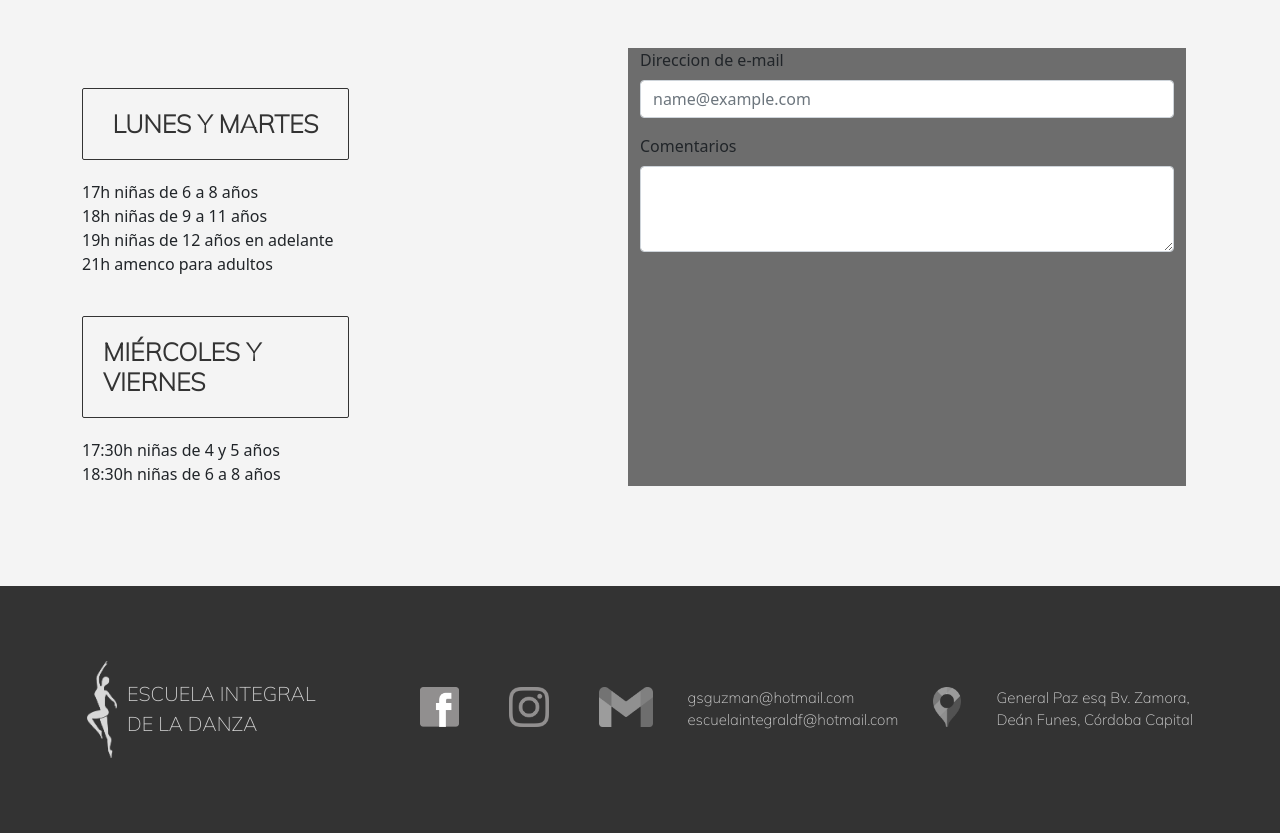
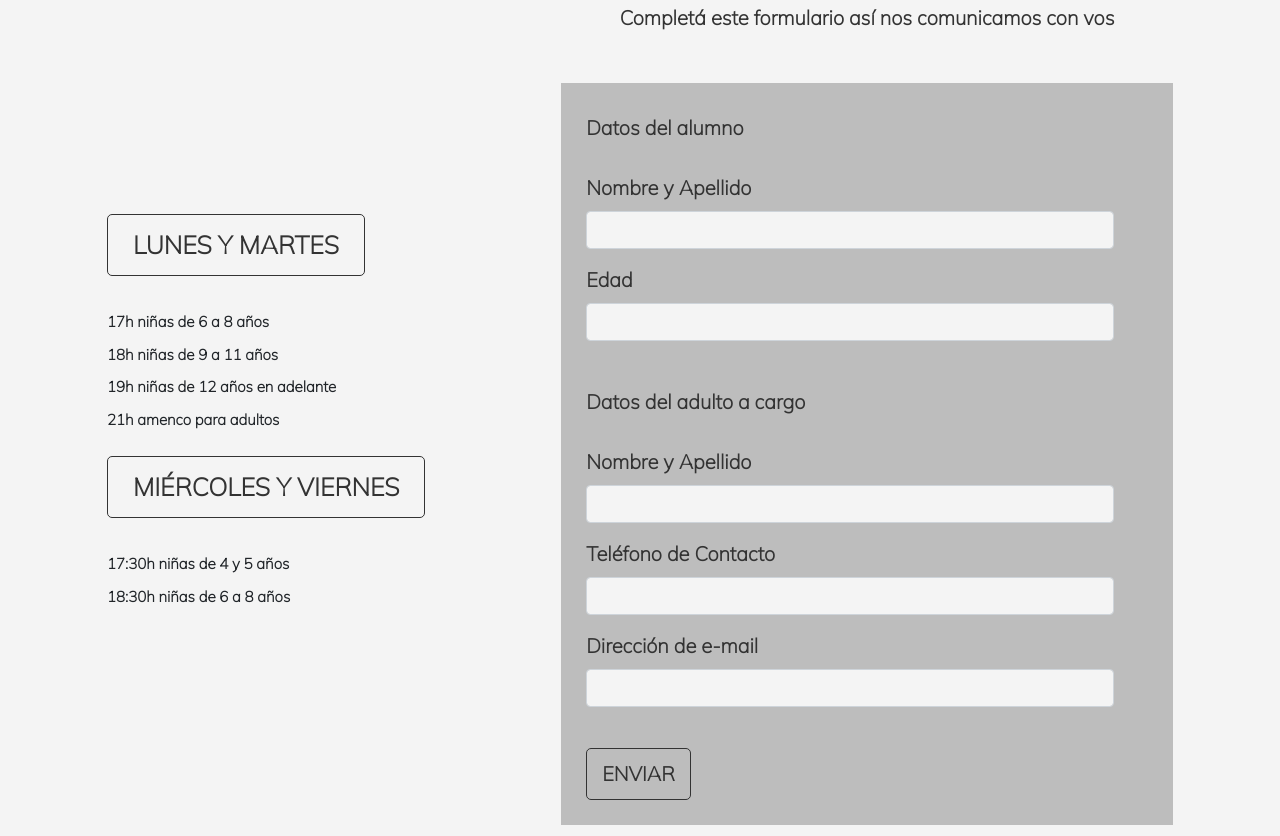
Before and after one commit to Florvasi25/ProyectoDesarrolloWeb, a plain HTML site: page Paginas/contacto.html in a window 1280 px wide. Shown: the part 450-1286 px from the top of the page. Drawn offline with nearby package versions, Linux system fonts and the light colour scheme.

Commit message:
Arreglos Contacto

```diff
--- a/Paginas/contacto.html
+++ b/Paginas/contacto.html
@@ -63,8 +63,8 @@
                 <h2>Sumate a alguno de nuestros grupos</h2>
             </section>
             <section class="container">
-                <section class="row cuerpo__formulario">
-                    <div class="columnaIzquierda__contacto col-log-6 col-md-6">
+                <div class="row containerPrincipal__contacto">
+                    <div class="columnaIzquierda__contacto col-lg-5 col-sm-12">
                         <div class="columnaIzquierda__contacto">
                             <h3 class="tituloDias__formulario">LUNES Y MARTES</h3>
                                 <p>17h niñas de 6 a 8 años</p>
@@ -76,53 +76,45 @@
                             <p>18:30h niñas de 6 a 8 años</p>
                         </div>
                     </div>
-                    <div class="columnaDerecha__contacto col-lg-6 col-md-6">
+                    <div class="col-lg-7 col-sm-12">
+                        <p class="textoSuperior__formulario">Completá este formulario así nos comunicamos con vos</p>
+                        <div class="columnaDerecha__contacto ">
+                            <p class="texto__formulario">Datos del alumno</p>
                             <div class="mb-3">
-                            <label for="exampleFormControlInput1" class="form-label">Direccion de e-mail</label>
-                            <input type="email" class="form-control" id="exampleFormControlInput1" placeholder="name@example.com">
+                                <label for="exampleFormControlInput1" class="form-label">Nombre y Apellido</label>
+                                <input type="email" class="form-control" id="exampleFormControlInput1">
                             </div>
                             <div class="mb-3">
-                            <label for="exampleFormControlTextarea1" class="form-label">Comentarios</label>
-                            <textarea class="form-control" id="exampleFormControlTextarea1" rows="3"></textarea>
+                                <label for="exampleFormControlInput1" class="form-label">Edad</label>
+                                <input type="age" class="form-control" id="exampleFormControlInput1">
+                            </div>
+                            <p class="texto__formulario">Datos del adulto a cargo</p>
+                            <div class="mb-3">
+                                <label for="exampleFormControlInput1" class="form-label">Nombre y Apellido</label>
+                                <input type="age" class="form-control" id="exampleFormControlInput1">
+                            </div>
+                            <div class="mb-3">
+                                <label for="exampleFormControlInput1" class="form-label">Teléfono de Contacto</label>
+                                <input type="age" class="form-control" id="exampleFormControlInput1">
+                            </div>
+                            <div class="mb-3">
+                                <label for="exampleFormControlInput1" class="form-label">Dirección de e-mail</label>
+                                <input type="age" class="form-control" id="exampleFormControlInput1">
+                            </div>
+                            <p class="boton__enviar">ENVIAR</p>
+                        </div>
                     </div>
                 </div>
             </section>
-            </section>
-            <!-- <section class="main__formulario">
-                <div>
-                    <h3 class="tituloSecundario__formulario">Completá tus datos y nos contactaremos a la brevedad</h3>
-                </div>
-                <section class="formulario">
-                    <div>
-                        <label for="nombre_completo" class="formulario">Nombre y Apellido del Alumno:</label>
-                        <input type="text" name="nombre_completo">
+            <section class="cuerpoInferior__contacto">
+                <div class="cuerpoInferior__imagenes">
+                    <img src="../Imagenes/MainInferior (1).jpg" class="imagen__contacto1" alt="">
+                    <img src="../Imagenes/Contacto.jpg" class="imagen__contacto2" alt="">
                 </div>
                 <div>
-                        <label for="fecha_nacimiento" class="formulario">Fecha de Nacimiento del Alumno:</label>
-                        <input type="date" class="formulario" name="fecha_nacimiento">
+                    <p class="cuerpoInferior__texto">¡TE ESPERAMOS!</p>
                 </div>
-                    <div>
-                        <label for="nombre_completo" class="formulario">Nombre y Apellido de la Madre, Padre o Tutor:</label>
-                        <input type="text" name="nombre_completo">
-                    </div>
-                    <div>
-                        <label for="direccion" class="formulario">Dirección:</label>
-                        <input type="text" name="direccion">
-                    </div>
-                    <div>
-                        <label for="email" class="formulario">E-mail</label>
-                        <input type="email" name="email">
-                    </div>
-                    <div>
-                        <label for="num_tel" class="formulario">Número de Teléfono:</label>
-                        <input type="tel" name="num:tel">
-                    </div>
-                    <input type="button" class="formulario" value="Enviar">
             </section>
-                <div>
-                    <h3 class="tituloSecundario__formulario">¡Muchas Gracias!</h3>
-                </div>
-            </section> -->
         </main>
 
         <!-- footer -->
--- a/style.css
+++ b/style.css
@@ -206,7 +206,8 @@ h5 {
     font-size: 25px;
     font-weight: bolder;
     color: #333333;
-    border-radius: 2px;
+    border-radius: 5px;
+
     text-decoration: none;
     margin: 40px 0 20px 0;
     transition: color 0.5s, background-color 0.5s, border-color 0.5s;
@@ -248,7 +249,8 @@ h5 {
     font-size: 25px;
     font-weight: bolder;
     color: #333333;
-    border-radius: 2px;
+    border-radius: 5px;
+
     text-decoration: none;
     transition: color 0.5s, background-color 0.5s, border-color 0.5s;
 
@@ -463,7 +465,6 @@ main {
     font-family: 'Mulish', sans-serif;
     color: #333333;
     font-size: 35px;
-    margin: 0 0 100px 0;
 }
 
 .tituloPrincipal__contacto h2{
@@ -473,7 +474,130 @@ main {
     text-align: center;
 }
 
-.cuerpo__formulario {
+.containerPrincipal__contacto {
+    padding: 25px;
+}
+
+.textoSuperior__formulario {
+    font-family: 'Mulish', sans-serif;
+    color: #333333;
+    font-size: 20px;
+    margin: 30px 0 30px 0;
+    font-weight: bold;
+    text-align: center;
+}
+
+.columnaIzquierda__contacto {
+    display: flex;
+    flex-direction: column;
+    justify-content: center;
+}
+
+.columnaIzquierda__contacto p{
+    padding-top: 10px;
+    font-size: 15px;
+    border-color: #333333;
+    font-family: 'Mulish', sans-serif;
+    font-weight: bold;
+}
+
+.tituloDias__formulario {
+    margin: 25px 0 25px 0;
+    align-self: flex-start;
+    padding: 15px 25px 15px 25px;
+    border: solid 1px;
+    border-color: #333333;
+    font-family: 'Mulish', sans-serif;
+    font-size: 25px;
+    font-weight: bolder;
+    color: #333333;
+    border-radius: 5px;
+}
+
+.columnaDerecha__contacto {
+    display: flex;
+    flex-direction: column;
+    justify-content: start;
+    padding: 0 0 25px 25px;
+    background-color: #bdbdbd;
+    margin: 50px 50px 0 0;
+    width: 100%;
+    height: fit-content;
+}
+
+.texto__formulario {
+    font-family: 'Mulish', sans-serif;
+    color: #333333;
+    font-size: 20px;
+    margin: 30px 0 30px 0;
+    font-weight: bold;
+}
+
+.mb-3 {
+    display: flex;
+    flex-direction: column;
+}
+
+.form-control {
+    background-color: #F4F4F4;
+    width: 90%;
+}
+
+.form-label {
+    font-family: 'Mulish', sans-serif;
+    color: #333333;
+    font-size: 20px;
+    font-weight: bold;
+}
+
+.boton__enviar {
+    margin-top: 25px;
+    align-self: flex-start;
+    padding: 10px 15px 10px 15px;
+    border: solid 1px;
+    border-color: #333333;
+    font-family: 'Mulish', sans-serif;
+    font-size: 20px;
+    font-weight: bolder;
+    color: #333333;
+    border-radius: 5px;
+    text-decoration: none;
+    transition: color 0.5s, background-color 0.5s, border-color 0.5s;
+}
+
+.boton__enviar:hover {
+    color: #D3D3D3;
+    font-weight: bolder;
+    background-color: #165c85;
+    cursor: pointer;
+}
+
+.cuerpoInferior__imagenes {
+    margin: 50px 0 50px 0;
+    display: flex;
+    justify-content: center;
+    gap: 25px;
+}
+
+.imagen__contacto1 {
+    width: 45%;
+}
+
+.imagen__contacto2 {
+    width: 45%;
+}
+
+.cuerpoInferior__texto {
+    padding-top: 25px;
+    text-align: center;
+    border-color: #333333;
+    font-family: 'Mulish', sans-serif;
+    font-size: 35px;
+    font-weight: bolder;
+}
+
+
+/* .cuerpo__formulario {
     display: flex;
     width: 100%;
 }
@@ -503,10 +627,10 @@ main {
     font-size: 25px;
     font-weight: bolder;
     color: #333333;
-    border-radius: 2px;
+    border-radius: 5px;
     text-decoration: none;
     margin: 40px 0 20px 0;
-}
+} */
 
 /* MAIN FESTIVAL */
 
@@ -914,6 +1038,23 @@ footer {
         margin: 50px 0 25px 0;
     }
 
+    /* CONTACTO */
+
+    .textoSuperior__formulario {
+        padding-top: 50px;
+    }
+
+    .columnaIzquierda__contacto {
+        align-items: center;
+    }
+
+    .columnaIzquierda__contacto p{
+        text-align: start;
+    }
+
+    .tituloDias__formulario {
+        align-self: center;
+    }
 
     /* FOOTER */
 
@@ -1167,6 +1308,24 @@ footer {
         margin: 30px 0 30px 0;
     }
 
+    /* MAIN CONTACTO */
+
+    .tituloDias__formulario {
+        font-size: 20px;
+    }
+
+    .imagen__contacto1 {
+        display: none;
+    }
+
+    .imagen__contacto2 {
+        width: 100%;
+    }
+
+    .cuerpoInferior__texto {
+        font-size: 25px;
+    }
+
     /* FOOTER */
 
     .footer__hipervinculo {
```
Also changed, not shown: Paginas/galeria.html (+1 -1 lines), Imagenes/Contacto.jpg (added). Lines whose indentation alone changed are shown as unchanged.
